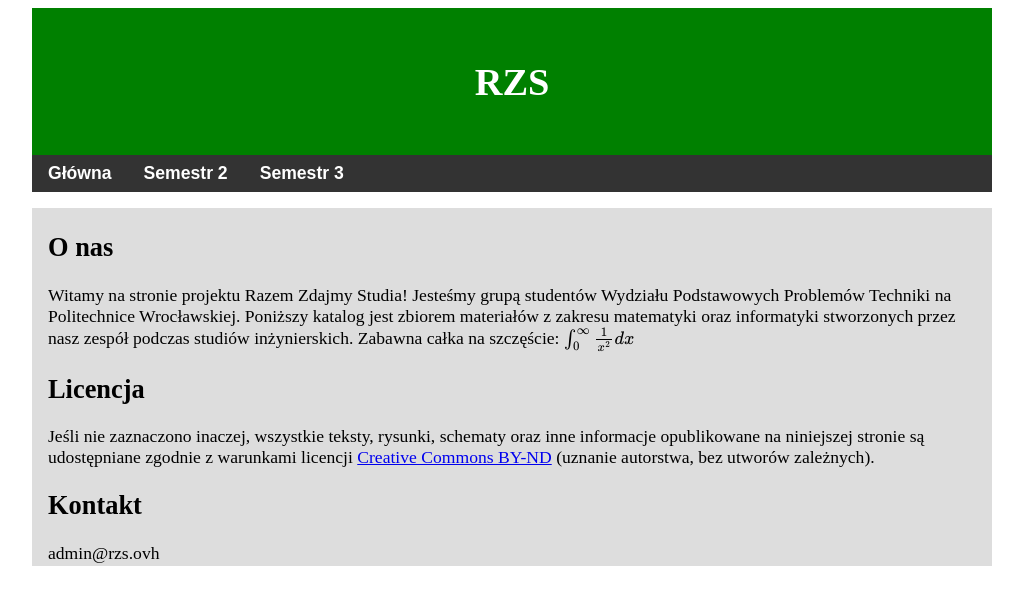
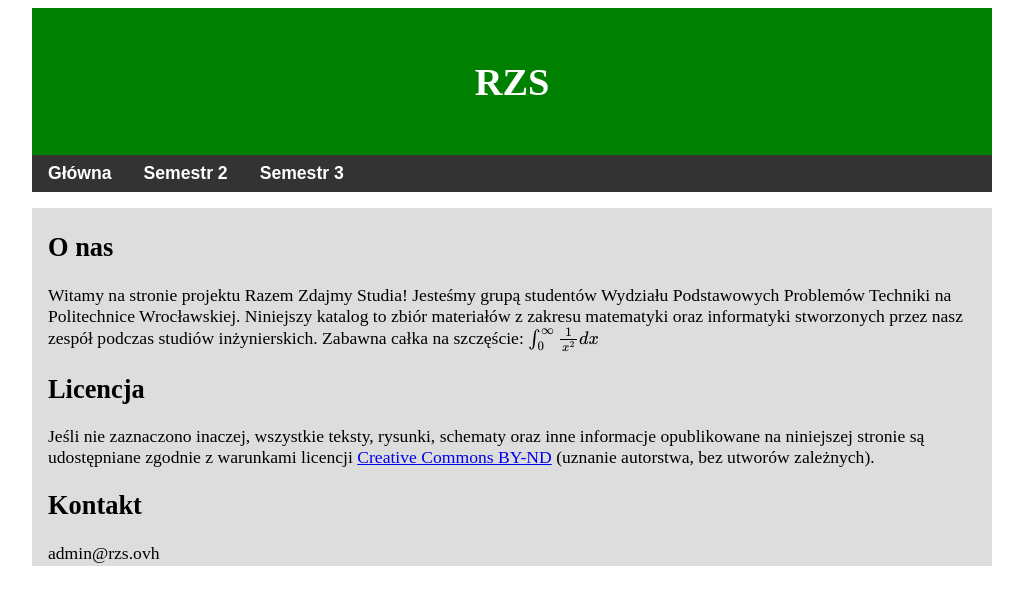
Before and after one commit to rzs-site/rzs-site.github.io, a Jekyll site: the page built from index.md, in a window 1280 px wide. Shown: the top 605 px of the page, without its empty margins (128-1151 px from the left). Built offline with Jekyll 4.4.1, drawn with Linux system fonts in a browser that asks for light colours; formulas are drawn with MathJax 3; our own code applies the rules of GitHub Pages for plain Markdown files.

Commit message:
Update index.md

```diff
--- a/index.md
+++ b/index.md
@@ -8,7 +8,7 @@ layout: default
 O nas
 ---
 
-Witamy na stronie projektu Razem Zdajmy Studia! Jesteśmy grupą studentów Wydziału Podstawowych Problemów Techniki na Politechnice Wrocławskiej. Poniższy katalog jest zbiorem materiałów z zakresu matematyki oraz informatyki stworzonych przez nasz zespół podczas studiów inżynierskich. Zabawna całka na szczęście: \\(\int_0^\infty \frac{1}{x^2} dx\\)
+Witamy na stronie projektu Razem Zdajmy Studia! Jesteśmy grupą studentów Wydziału Podstawowych Problemów Techniki na Politechnice Wrocławskiej. Niniejszy katalog to zbiór materiałów z zakresu matematyki oraz informatyki stworzonych przez nasz zespół podczas studiów inżynierskich. Zabawna całka na szczęście: \\(\int_0^\infty \frac{1}{x^2} dx\\)
 
 Licencja
 ---
```
